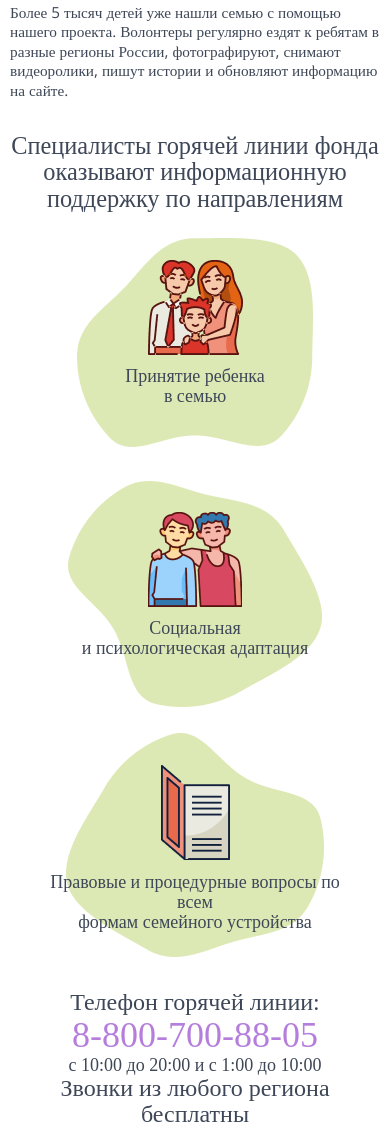
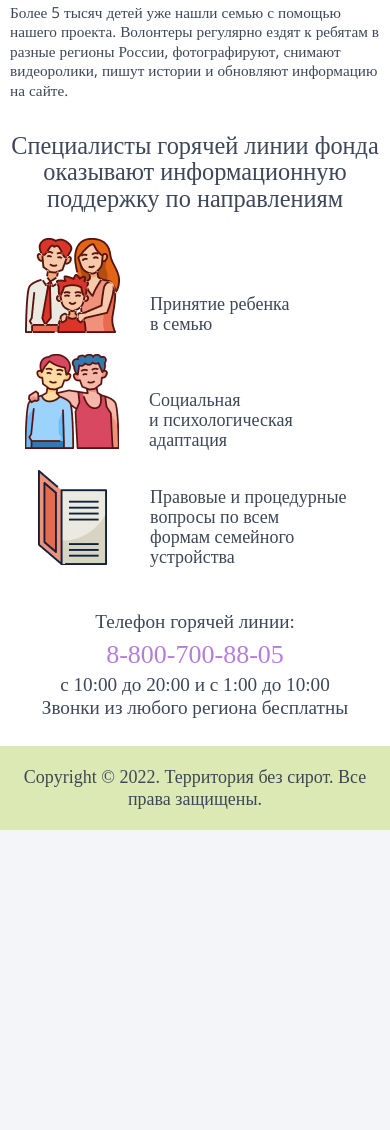
Before and after one commit to HenkSeed/opeka, a plain HTML site: page index.html in a window 390 px wide. Shown: the part 996-2126 px from the top of the page. After the commit the page ends 1826 px from the top, so only its background shows below. Drawn offline with nearby package versions, Linux system fonts and the light colour scheme; a web font is replaced by a local one.

Commit message:
Added responsive layout for fund and footer blocks

```diff
--- a/css/style.css
+++ b/css/style.css
@@ -825,11 +825,41 @@ body {
    }
 
    .fund {
-      padding-bottom: 45px;
+      padding-bottom: 25px;
+   }
+
+   .fund__header {
+      margin-bottom: 30px;
+   }
+
+   .fund__services {
+      /* padding-left: 150px; */
+      /* padding-right: 150px; */
+      padding-left: calc((100vw - 360px) / 2);
+      padding-right: calc((100vw - 360px) / 2);
+      margin-bottom: 40px;
    }
 
    .fund__services p {
-      margin-bottom: 75px;
+      /* margin-bottom: 75px; */
+      margin-bottom: 0;
+      align-self: flex-end;
+      text-align: left;
+      margin-left: 30px;
+   }
+
+   .fund__service {
+      flex-direction: row;
+      align-items: start;
+      margin-bottom: 20px;
+   }
+
+   .fund__service>img {
+      display: none;
+   }
+
+   .service-info {
+      margin: 0;
    }
 
    .fund__phone {
@@ -839,6 +869,20 @@ body {
 
    .fund__phone p {
       text-align: center;
+      font-size: calc(80%);
+   }
+
+   .fund__phone .number-phone {
+      font-size: 26px;
+   }
+
+   .footer {
+      padding-top: 20px;
+      padding-bottom: 20px;
+   }
+
+   .footer .footer-copyright {
+      font-size: calc(60%);
    }
 }
 
```
Also changed, not shown: index.html (+0 -5 lines).
